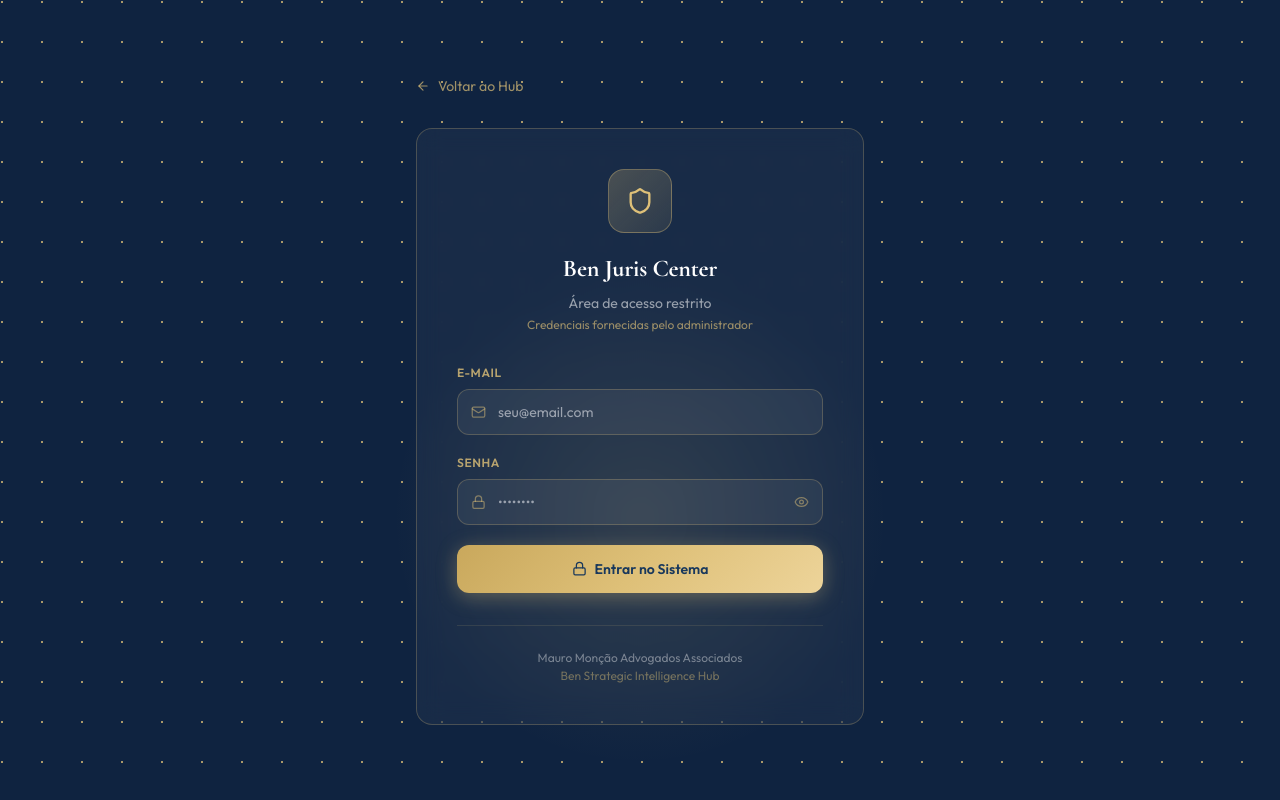
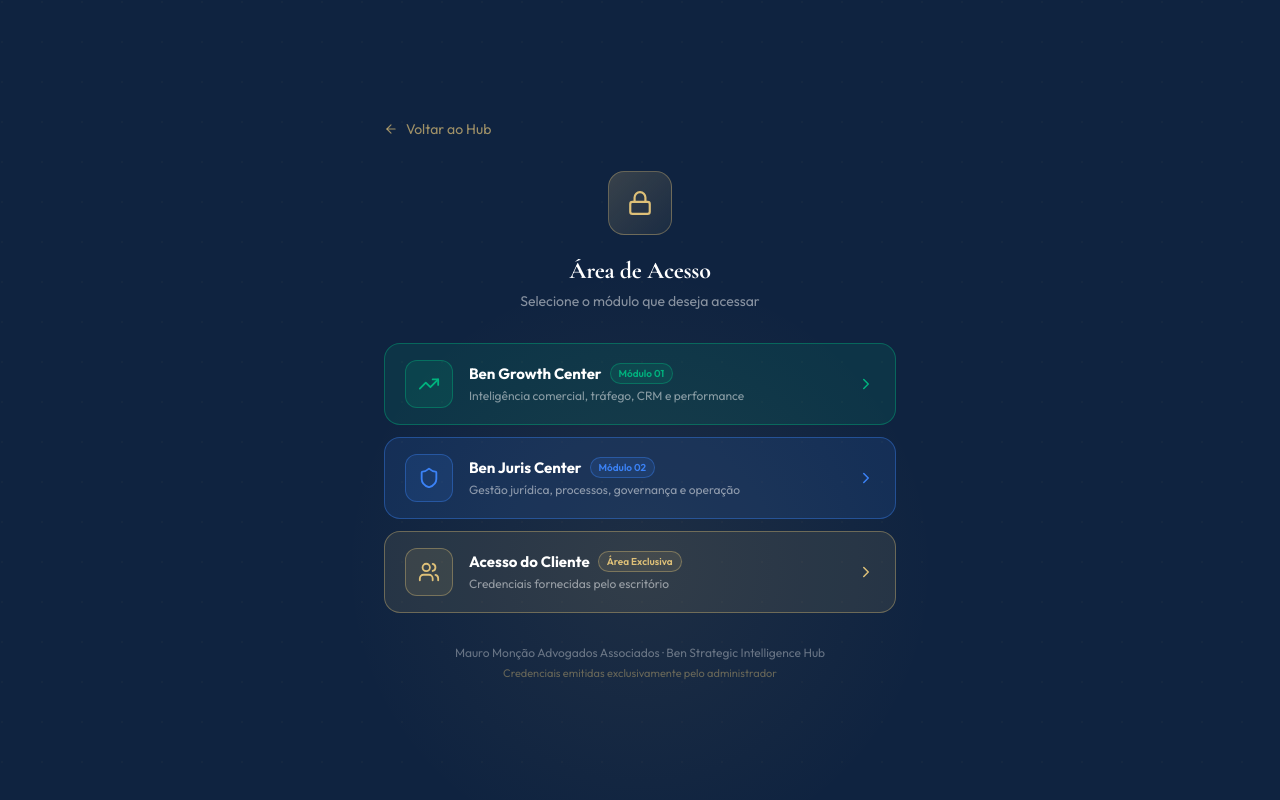
Before and after one commit to mauromoncao/ben-hub, a React (Vite) app: page /login in a window 1280 px wide. Built offline with nearby package versions, Linux system fonts and the light colour scheme.

Commit message:
fix(hub): logomarca real PNG (sem SVG inventado); LoginPage com 3 painéis de acesso (Growth/Juris/Cliente) antes do formulário

```diff
--- a/src/pages/LandingPage.tsx
+++ b/src/pages/LandingPage.tsx
@@ -6,73 +6,23 @@
   ExternalLink, Menu, X, ChevronRight
 } from 'lucide-react'
 
-// ── BEN Strategic Intelligence Hub — Inline SVG Logo ─────────────────────────
-// Fully scalable, never cropped, uses exact brand colors
+// ── BEN Hub Logo — real PNG, cropped, transparent background ─────────────────
 function BenHubLogo({ height = 80 }: { height?: number }) {
-  // Icon width proportional: icon is ~square, text roughly 2.2x icon
-  const iconSize = height
-  const textH = height * 0.38
-  const gap = height * 0.18
-  const totalW = iconSize + gap + iconSize * 2.55
-  const totalH = height
-
+  // Real logo aspect ratio: 710×250 = 2.84:1
+  const width = Math.round(height * 2.84)
   return (
-    <svg
-      viewBox={`0 0 ${totalW} ${totalH}`}
-      height={height}
-      width={totalW}
-      fill="none"
-      xmlns="http://www.w3.org/2000/svg"
-      aria-label="BEN Strategic Intelligence Hub"
-      style={{ display: 'block', flexShrink: 0 }}
-    >
-      {/* ── Icon background circle ── */}
-      <circle cx={iconSize / 2} cy={totalH / 2} r={iconSize / 2 - 1} fill="#19385C" stroke="#DEC078" strokeWidth={iconSize * 0.03} />
-      {/* ── Brain circuit icon ── */}
-      <g transform={`translate(${iconSize * 0.18}, ${totalH / 2 - iconSize * 0.28}) scale(${iconSize / 120})`}>
-        {/* Brain outline */}
-        <path d="M77 17 C77 8 70 2 62 2 C57 2 52 5 50 10 C48 5 43 2 38 2 C30 2 23 8 23 17 C23 22 25 27 29 30 L29 52 C29 56 32 59 36 59 L64 59 C68 59 71 56 71 52 L71 30 C75 27 77 22 77 17 Z"
-          stroke="#DEC078" strokeWidth="3" fill="rgba(222,192,120,0.10)" />
-        {/* Vertical spine */}
-        <line x1="50" y1="18" x2="50" y2="59" stroke="#DEC078" strokeWidth="2.5" />
-        {/* Horizontal connectors */}
-        <line x1="36" y1="25" x2="24" y2="25" stroke="#DEC078" strokeWidth="2" />
-        <line x1="64" y1="25" x2="76" y2="25" stroke="#DEC078" strokeWidth="2" />
-        {/* Node dots */}
-        <circle cx="24" cy="25" r="4" fill="#DEC078" />
-        <circle cx="76" cy="25" r="4" fill="#DEC078" />
-        <circle cx="50" cy="59" r="4" fill="#DEC078" />
-        {/* Branch connectors */}
-        <line x1="38" y1="40" x2="28" y2="50" stroke="#DEC078" strokeWidth="1.8" />
-        <line x1="62" y1="40" x2="72" y2="50" stroke="#DEC078" strokeWidth="1.8" />
-        <circle cx="28" cy="50" r="3.5" fill="#DEC078" />
-        <circle cx="72" cy="50" r="3.5" fill="#DEC078" />
-      </g>
-
-      {/* ── Text: BEN ── */}
-      <text
-        x={iconSize + gap}
-        y={totalH * 0.50}
-        fontFamily="Cormorant Garamond, Georgia, serif"
-        fontWeight="700"
-        fontSize={height * 0.52}
-        fill="#FFFFFF"
-        dominantBaseline="middle"
-        letterSpacing="2"
-      >BEN</text>
-
-      {/* ── Text: STRATEGIC INTELLIGENCE HUB ── */}
-      <text
-        x={iconSize + gap}
-        y={totalH * 0.50 + height * 0.29}
-        fontFamily="Outfit, Arial, sans-serif"
-        fontWeight="600"
-        fontSize={textH}
-        fill="#DEC078"
-        dominantBaseline="middle"
-        letterSpacing="1.8"
-      >STRATEGIC INTELLIGENCE HUB</text>
-    </svg>
+    <img
+      src="/logos/logo-ben-hub-real-crop.png"
+      alt="BEN Strategic Intelligence Hub"
+      style={{
+        height: `${height}px`,
+        width: `${width}px`,
+        objectFit: 'contain',
+        imageRendering: 'crisp-edges',
+        display: 'block',
+        flexShrink: 0,
+      }}
+    />
   )
 }
 
@@ -635,9 +585,9 @@
                 Mauro Monção Advogados Associados
               </div>
 
-              {/* Logo BEN Hub — SVG inline, nunca cortado */}
-              <div className="mb-6 overflow-visible">
-                <BenHubLogo height={76} />
+              {/* Logo BEN Hub — real PNG cropada, fundo transparente */}
+              <div className="mb-6" style={{ overflow: 'visible' }}>
+                <BenHubLogo height={72} />
               </div>
 
               {/* Title */}
--- a/src/pages/LoginPage.tsx
+++ b/src/pages/LoginPage.tsx
@@ -1,16 +1,76 @@
 import React, { useState } from 'react'
 import { useNavigate } from 'react-router-dom'
 import { useAuth } from '../context/AuthContext'
-import { Lock, Mail, Eye, EyeOff, ArrowLeft, Shield } from 'lucide-react'
+import { Lock, Mail, Eye, EyeOff, ArrowLeft, Shield, TrendingUp, Users, ChevronRight } from 'lucide-react'
+
+// The 3 access panels
+const ACCESS_PANELS = [
+  {
+    id: 'growth',
+    label: 'Ben Growth Center',
+    module: 'Módulo 01',
+    desc: 'Inteligência comercial, tráfego, CRM e performance',
+    icon: TrendingUp,
+    color: '#00b37e',
+    colorBg: 'rgba(0,179,126,0.12)',
+    colorBorder: 'rgba(0,179,126,0.40)',
+    loginTitle: 'Ben Growth Center',
+    loginSub: 'Módulo 01 · Inteligência Comercial',
+    external: 'https://ben-growth-center-rhryjjvbs-mauro-moncaos-projects.vercel.app/',
+  },
+  {
+    id: 'juris',
+    label: 'Ben Juris Center',
+    module: 'Módulo 02',
+    desc: 'Gestão jurídica, processos, governança e operação',
+    icon: Shield,
+    color: '#3b82f6',
+    colorBg: 'rgba(59,130,246,0.12)',
+    colorBorder: 'rgba(59,130,246,0.40)',
+    loginTitle: 'Ben Juris Center',
+    loginSub: 'Módulo 02 · Gestão Jurídica',
+    external: null,
+  },
+  {
+    id: 'cliente',
+    label: 'Acesso do Cliente',
+    module: 'Área Exclusiva',
+    desc: 'Credenciais fornecidas pelo escritório',
+    icon: Users,
+    color: '#DEC078',
+    colorBg: 'rgba(222,192,120,0.10)',
+    colorBorder: 'rgba(222,192,120,0.38)',
+    loginTitle: 'Acesso do Cliente',
+    loginSub: 'Credenciais emitidas pelo administrador',
+    external: null,
+  },
+]
 
 export default function LoginPage() {
   const { login } = useAuth()
   const navigate = useNavigate()
+
+  // Step 1: panel selection | Step 2: login form
+  const [selected, setSelected] = useState<string | null>(null)
   const [email, setEmail] = useState('')
   const [password, setPassword] = useState('')
   const [showPass, setShowPass] = useState(false)
   const [loading, setLoading] = useState(false)
   const [error, setError] = useState('')
+
+  const selectedPanel = ACCESS_PANELS.find(p => p.id === selected)
+
+  const handleSelectPanel = (panel: typeof ACCESS_PANELS[0]) => {
+    // Growth Center opens directly — no login required
+    if (panel.external) {
+      window.open(panel.external, '_blank', 'noopener noreferrer')
+      return
+    }
+    setSelected(panel.id)
+    setError('')
+    setEmail('')
+    setPassword('')
+  }
 
   const handleSubmit = async (e: React.FormEvent) => {
     e.preventDefault()
@@ -19,62 +79,175 @@
     const { ok, error: err } = await login(email, password)
     setLoading(false)
     if (ok) navigate('/portal')
-    else setError(err || 'Erro ao autenticar.')
+    else setError(err || 'Credenciais inválidas. Verifique e tente novamente.')
   }
 
   return (
-    <div className="min-h-screen flex items-center justify-center px-4 relative overflow-hidden"
-      style={{ background: '#0f2340' }}>
-
-      {/* bg decorativo */}
+    <div
+      className="min-h-screen flex items-center justify-center px-4 py-12 relative overflow-hidden"
+      style={{ background: '#0f2340' }}
+    >
+      {/* decorative bg */}
       <div className="absolute inset-0 pointer-events-none">
-        <div className="absolute top-1/3 left-1/2 -translate-x-1/2 w-[500px] h-[500px] rounded-full opacity-8"
-          style={{ background: 'radial-gradient(circle, rgba(222,192,120,0.12) 0%, transparent 70%)' }} />
-        <svg className="absolute inset-0 w-full h-full opacity-4">
-          <defs><pattern id="dots2" x="0" y="0" width="40" height="40" patternUnits="userSpaceOnUse">
-            <circle cx="2" cy="2" r="1" fill="#DEC078"/>
-          </pattern></defs>
-          <rect width="100%" height="100%" fill="url(#dots2)"/>
+        <div
+          className="absolute top-1/3 left-1/2 -translate-x-1/2 w-[600px] h-[600px] rounded-full"
+          style={{ background: 'radial-gradient(circle, rgba(222,192,120,0.07) 0%, transparent 70%)' }}
+        />
+        <svg className="absolute inset-0 w-full h-full" style={{ opacity: 0.04 }}>
+          <defs>
+            <pattern id="dots-login" x="0" y="0" width="40" height="40" patternUnits="userSpaceOnUse">
+              <circle cx="2" cy="2" r="1" fill="#DEC078" />
+            </pattern>
+          </defs>
+          <rect width="100%" height="100%" fill="url(#dots-login)" />
         </svg>
       </div>
 
-      <div className="relative w-full max-w-md">
-        {/* voltar */}
-        <button onClick={() => navigate('/')}
+      <div className="relative w-full max-w-lg">
+
+        {/* Back button */}
+        <button
+          onClick={() => { if (selected) { setSelected(null); setError('') } else navigate('/') }}
           className="flex items-center gap-2 text-sm font-sans mb-8 transition-colors"
           style={{ color: 'rgba(222,192,120,0.70)' }}
           onMouseEnter={e => (e.currentTarget.style.color = '#DEC078')}
-          onMouseLeave={e => (e.currentTarget.style.color = 'rgba(222,192,120,0.70)')}>
-          <ArrowLeft size={14} /> Voltar ao Hub
+          onMouseLeave={e => (e.currentTarget.style.color = 'rgba(222,192,120,0.70)')}
+        >
+          <ArrowLeft size={14} />
+          {selected ? 'Voltar à seleção' : 'Voltar ao Hub'}
         </button>
 
-        {/* card */}
-        <div className="rounded-2xl p-8 md:p-10"
-          style={{ background: 'rgba(255,255,255,0.04)', border: '1px solid rgba(222,192,120,0.25)', backdropFilter: 'blur(12px)' }}>
+        {/* ═══════════════════════════════════════════════════════
+            STEP 1 — Panel selection
+        ═══════════════════════════════════════════════════════ */}
+        {!selected && (
+          <div>
+            {/* Header */}
+            <div className="text-center mb-8">
+              <div
+                className="w-16 h-16 rounded-2xl flex items-center justify-center mx-auto mb-5"
+                style={{
+                  background: 'linear-gradient(135deg, rgba(222,192,120,0.20), rgba(222,192,120,0.06))',
+                  border: '1px solid rgba(222,192,120,0.35)',
+                }}
+              >
+                <Lock size={26} style={{ color: '#DEC078' }} />
+              </div>
+              <h1 className="font-serif font-bold text-2xl text-white mb-1" style={{ letterSpacing: '-0.01em' }}>
+                Área de Acesso
+              </h1>
+              <p className="text-sm font-sans" style={{ color: 'rgba(255,255,255,0.50)' }}>
+                Selecione o módulo que deseja acessar
+              </p>
+            </div>
 
-          {/* header */}
+            {/* 3 Access panels */}
+            <div className="flex flex-col gap-3">
+              {ACCESS_PANELS.map(panel => {
+                const Icon = panel.icon
+                return (
+                  <button
+                    key={panel.id}
+                    onClick={() => handleSelectPanel(panel)}
+                    className="w-full flex items-center gap-4 px-5 py-4 rounded-2xl text-left transition-all duration-200 group"
+                    style={{
+                      background: panel.colorBg,
+                      border: `1.5px solid ${panel.colorBorder}`,
+                    }}
+                    onMouseEnter={e => {
+                      e.currentTarget.style.background = panel.colorBg.replace('0.12', '0.20').replace('0.10', '0.18')
+                      e.currentTarget.style.transform = 'translateX(4px)'
+                    }}
+                    onMouseLeave={e => {
+                      e.currentTarget.style.background = panel.colorBg
+                      e.currentTarget.style.transform = 'translateX(0)'
+                    }}
+                  >
+                    {/* Icon */}
+                    <div
+                      className="w-12 h-12 rounded-xl flex items-center justify-center flex-shrink-0"
+                      style={{ background: `${panel.colorBg}`, border: `1px solid ${panel.colorBorder}` }}
+                    >
+                      <Icon size={22} style={{ color: panel.color }} />
+                    </div>
+
+                    {/* Text */}
+                    <div className="flex-1">
+                      <div className="flex items-center gap-2 mb-0.5">
+                        <span className="text-[15px] font-bold text-white">{panel.label}</span>
+                        <span
+                          className="text-[10px] font-semibold px-2 py-0.5 rounded-full"
+                          style={{ background: `${panel.colorBg}`, color: panel.color, border: `1px solid ${panel.colorBorder}` }}
+                        >
+                          {panel.module}
+                        </span>
+                      </div>
+                      <div className="text-[12px]" style={{ color: 'rgba(255,255,255,0.50)' }}>
+                        {panel.desc}
+                      </div>
+                    </div>
+
+                    {/* Arrow */}
+                    <ChevronRight size={18} style={{ color: panel.color, flexShrink: 0 }} />
+                  </button>
+                )
+              })}
+            </div>
+
+            {/* Footer note */}
+            <div className="mt-8 text-center">
+              <p className="text-xs font-sans" style={{ color: 'rgba(255,255,255,0.35)' }}>
+                Mauro Monção Advogados Associados · Ben Strategic Intelligence Hub
+              </p>
+              <p className="text-[11px] font-sans mt-1" style={{ color: 'rgba(222,192,120,0.40)' }}>
+                Credenciais emitidas exclusivamente pelo administrador
+              </p>
+            </div>
+          </div>
+        )}
+
+        {/* ═══════════════════════════════════════════════════════
+            STEP 2 — Login form (Juris or Cliente)
+        ═══════════════════════════════════════════════════════ */}
+        {selected && selectedPanel && (
+          <div
+            className="rounded-2xl p-8 md:p-10"
+            style={{
+              background: 'rgba(255,255,255,0.04)',
+              border: `1px solid ${selectedPanel.colorBorder}`,
+              backdropFilter: 'blur(12px)',
+            }}
+          >
+            {/* Header */}
             <div className="text-center mb-8">
-            <div className="w-16 h-16 rounded-2xl flex items-center justify-center mx-auto mb-5"
-              style={{ background: 'linear-gradient(135deg, rgba(222,192,120,0.25), rgba(222,192,120,0.10))', border: '1px solid rgba(222,192,120,0.35)' }}>
-              <Shield size={28} style={{ color: '#DEC078' }} />
+              <div
+                className="w-16 h-16 rounded-2xl flex items-center justify-center mx-auto mb-5"
+                style={{
+                  background: selectedPanel.colorBg,
+                  border: `1px solid ${selectedPanel.colorBorder}`,
+                }}
+              >
+                {React.createElement(selectedPanel.icon, { size: 28, style: { color: selectedPanel.color } })}
               </div>
-            <h1 className="font-serif font-bold text-2xl text-white mb-2" style={{ letterSpacing: '-0.01em' }}>
-              Ben Juris Center
+              <h1 className="font-serif font-bold text-2xl text-white mb-1" style={{ letterSpacing: '-0.01em' }}>
+                {selectedPanel.loginTitle}
               </h1>
               <p className="text-sm font-sans" style={{ color: 'rgba(255,255,255,0.55)' }}>
                 Área de acesso restrito
               </p>
-            <p className="text-xs font-sans mt-1" style={{ color: 'rgba(222,192,120,0.65)' }}>
-              Credenciais fornecidas pelo administrador
+              <p className="text-xs font-sans mt-1" style={{ color: `${selectedPanel.color}cc` }}>
+                {selectedPanel.loginSub}
               </p>
             </div>
 
-          {/* form */}
+            {/* Form */}
             <form onSubmit={handleSubmit} className="space-y-5">
-            {/* email */}
+              {/* Email */}
               <div>
-              <label className="block text-xs font-semibold font-sans mb-2 uppercase tracking-wider"
-                style={{ color: 'rgba(222,192,120,0.80)' }}>
+                <label
+                  className="block text-xs font-semibold font-sans mb-2 uppercase tracking-wider"
+                  style={{ color: 'rgba(222,192,120,0.80)' }}
+                >
                   E-mail
                 </label>
                 <div className="relative">
@@ -98,10 +271,12 @@
                 </div>
               </div>
 
-            {/* senha */}
+              {/* Password */}
               <div>
-              <label className="block text-xs font-semibold font-sans mb-2 uppercase tracking-wider"
-                style={{ color: 'rgba(222,192,120,0.80)' }}>
+                <label
+                  className="block text-xs font-semibold font-sans mb-2 uppercase tracking-wider"
+                  style={{ color: 'rgba(222,192,120,0.80)' }}
+                >
                   Senha
                 </label>
                 <div className="relative">
@@ -122,45 +297,59 @@
                     onFocus={e => (e.target.style.borderColor = 'rgba(222,192,120,0.60)')}
                     onBlur={e => (e.target.style.borderColor = 'rgba(222,192,120,0.25)')}
                   />
-                <button type="button" onClick={() => setShowPass(!showPass)}
+                  <button
+                    type="button"
+                    onClick={() => setShowPass(!showPass)}
                     className="absolute right-3.5 top-1/2 -translate-y-1/2"
-                  style={{ color: 'rgba(222,192,120,0.50)' }}>
+                    style={{ color: 'rgba(222,192,120,0.50)' }}
+                  >
                     {showPass ? <EyeOff size={15} /> : <Eye size={15} />}
                   </button>
                 </div>
               </div>
 
-            {/* erro */}
+              {/* Error */}
               {error && (
-              <div className="flex items-start gap-2 px-4 py-3 rounded-xl text-xs font-sans"
-                style={{ background: 'rgba(225,29,72,0.15)', border: '1px solid rgba(225,29,72,0.30)', color: '#fca5a5' }}>
+                <div
+                  className="flex items-start gap-2 px-4 py-3 rounded-xl text-xs font-sans"
+                  style={{
+                    background: 'rgba(225,29,72,0.15)',
+                    border: '1px solid rgba(225,29,72,0.30)',
+                    color: '#fca5a5',
+                  }}
+                >
                   <Shield size={13} className="flex-shrink-0 mt-0.5" />
                   {error}
                 </div>
               )}
 
-            {/* botão */}
-            <button type="submit" disabled={loading}
-              className="btn-gold w-full justify-center py-3.5 mt-2 disabled:opacity-60 disabled:cursor-not-allowed">
+              {/* Submit */}
+              <button
+                type="submit"
+                disabled={loading}
+                className="btn-gold w-full justify-center py-3.5 mt-2 disabled:opacity-60 disabled:cursor-not-allowed"
+              >
                 {loading ? (
                   <span className="flex items-center gap-2">
                     <svg className="animate-spin w-4 h-4" viewBox="0 0 24 24" fill="none">
-                    <circle className="opacity-25" cx="12" cy="12" r="10" stroke="currentColor" strokeWidth="4"/>
-                    <path className="opacity-75" fill="currentColor" d="M4 12a8 8 0 018-8v8z"/>
+                      <circle className="opacity-25" cx="12" cy="12" r="10" stroke="currentColor" strokeWidth="4" />
+                      <path className="opacity-75" fill="currentColor" d="M4 12a8 8 0 018-8v8z" />
                     </svg>
                     Verificando...
                   </span>
                 ) : (
                   <span className="flex items-center gap-2">
-                  <Lock size={15} />Entrar no Sistema
+                    <Lock size={15} /> Entrar no Sistema
                   </span>
                 )}
               </button>
             </form>
 
-          {/* rodapé do card */}
-          <div className="mt-8 pt-6 text-center"
-            style={{ borderTop: '1px solid rgba(222,192,120,0.12)' }}>
+            {/* Footer */}
+            <div
+              className="mt-8 pt-6 text-center"
+              style={{ borderTop: '1px solid rgba(222,192,120,0.12)' }}
+            >
               <p className="text-xs font-sans" style={{ color: 'rgba(255,255,255,0.40)' }}>
                 Mauro Monção Advogados Associados
               </p>
@@ -169,6 +358,7 @@
               </p>
             </div>
           </div>
+        )}
       </div>
     </div>
   )
```
Also changed, not shown: public/logos/logo-ben-hub-real-crop.png (added), public/logos/logo-ben-hub-real.png (added). Lines whose indentation alone changed are shown as unchanged.
